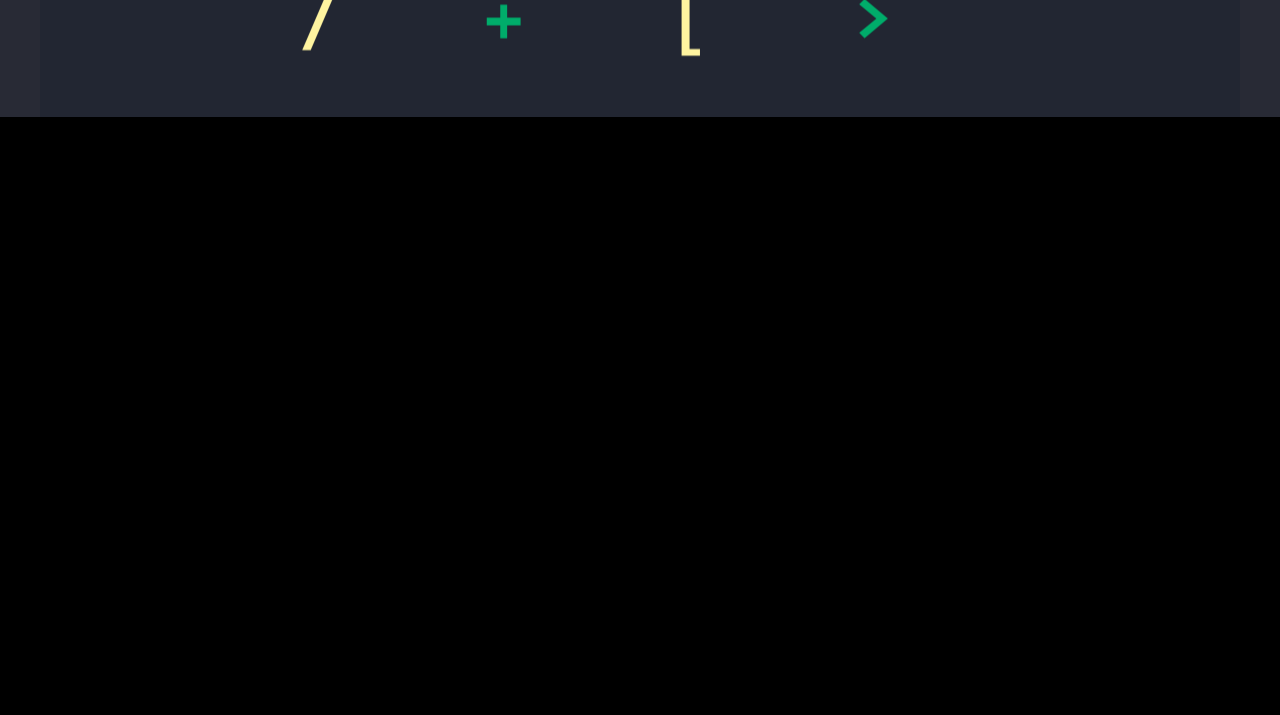
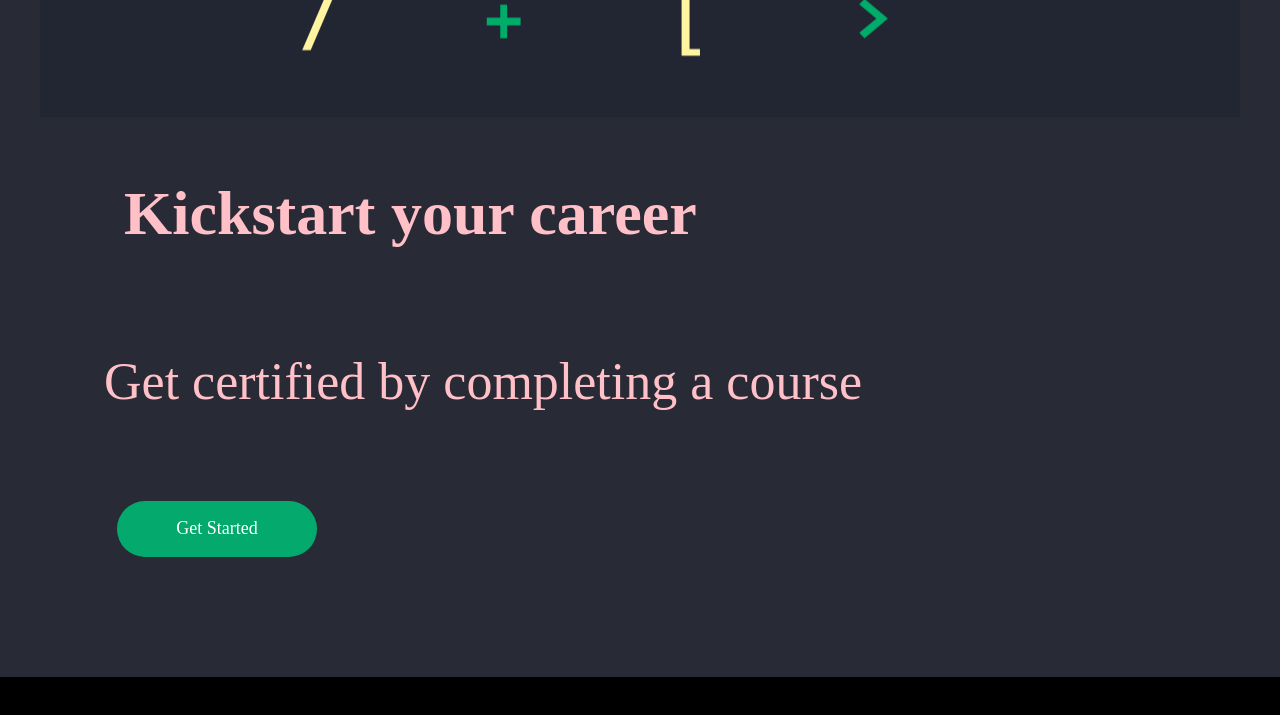
Before and after one commit to justamanpop/w3schools-home-page-clone, a plain HTML site: page index.html in a window 1280 px wide. Shown: the part 4747-5462 px from the top of the page. Before the commit the page ends 5184 px from the top, so only its background shows below. Drawn offline with Linux system fonts and the light colour scheme.

Commit message:
removed temp file

```diff
--- a/index.html
+++ b/index.html
@@ -8,6 +8,7 @@
     <link rel="stylesheet" href="./styles/code_editor.css" />
     <link rel="stylesheet" href="./styles/color_picker.css" />
     <link rel="stylesheet" href="./styles/quizzes.css" />
+    <link rel="stylesheet" href="./styles/certified.css" />
     <title>Index</title>
   </head>
   <body>
@@ -268,5 +269,10 @@
         <a class="exercisesButton" href="#"><b>Exercises</b></a>
         <a class="quizzesButton" href="#"><b>Quizzes</b></a>
     </div>
+    <div class="certified">
+        <h2>Kickstart your career</h2>
+        <p>Get certified by completing a course</p>
+        <a class="getStartedButton" href="#">Get Started</a>
+    </div>
   </body>
 </html>
--- /dev/null
+++ b/styles/certified.css
@@ -0,0 +1,49 @@
+.certified {
+  display: grid;
+  grid-template-rows: 3em 6em 5em 5em repeat(3, 5em);
+
+  grid-column: 1 /13;
+
+  background-color: #282a35;
+  color: #ffc0c7;
+}
+
+.certified > h2 {
+  grid-row: 2 / 3;
+  font-size: 62px;
+
+  margin-left: 2em;
+
+  align-self: center;
+}
+
+.certified > p {
+  grid-row: 4 / 5;
+  font-size: 52px;
+
+  margin-left: 2em;
+
+  align-self: center;
+}
+
+.certified > .getStartedButton {
+  background-color: #04aa6d;
+  color: white;
+
+  text-decoration: none;
+  text-align: center;
+
+  height: 1.2em;
+  width: 5em;
+
+  padding: 17px 55px;
+
+  margin-left: 6.5em;
+
+  border-radius: 50px;
+  font-size: 18px;
+
+  overflow: hidden;
+
+  grid-row: 6 / 7;
+}
--- a/styles/site.css
+++ b/styles/site.css
@@ -1,7 +1,7 @@
 body {
   display: grid;
   grid-template-columns: repeat(12, 1fr);
-  grid-template-rows: 5em 111em 75em 50em 30em 33em 20em;
+  grid-template-rows: 5em 111em 75em 50em 30em 33em 35em 20em;
   margin: 0;
   background-color: black;
 }
```
Also changed, not shown: temp.txt (deleted).
